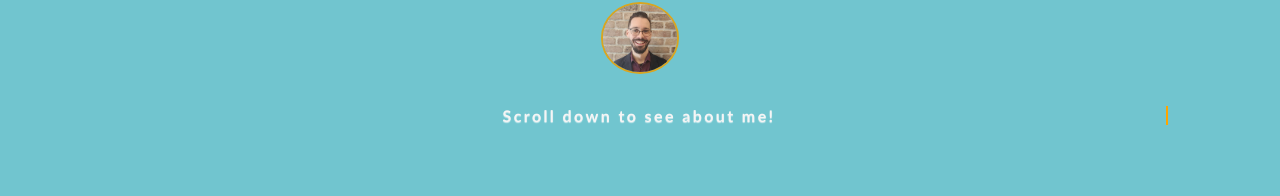
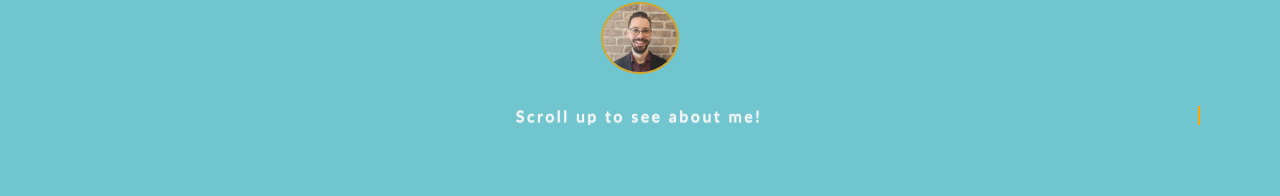
Before and after one commit to AustinCroucher247/portfolio-qr, a React (Create React App) app: page /nonInteractive in a window 1280 px wide. Shown: the part 260-456 px from the top of the page. Built offline with nearby package versions, Linux system fonts and the light colour scheme; a web font is replaced by a local one.

Commit message:
added redirect

```diff
--- a/src/components/landingPage/landingPage.scss
+++ b/src/components/landingPage/landingPage.scss
@@ -7,6 +7,9 @@
 body {
     padding: 00;
     margin: 0;
+    height: 100vh;
+    overflow-y: scroll;
+    scroll-snap-type: y mandatory;
 }
 
 .landing--top {
--- a/src/components/nonInteractive/nonInteractive.jsx
+++ b/src/components/nonInteractive/nonInteractive.jsx
@@ -27,7 +27,7 @@ function NonInteractive() {
                     <div className='profile--container'>
                         <img className='profilePic' src={profilePic} alt="" />
                     </div>
-                    <h1 className='landing-page-text--scroll'>Scroll down to see about me!</h1>
+                    <h1 className='landing-page-text--scroll'>Scroll up to see about me!</h1>
                 </div>
             </div>
             <section className='aboutMe'>
--- a/src/components/nonInteractive/nonInteractive.scss
+++ b/src/components/nonInteractive/nonInteractive.scss
@@ -131,22 +131,10 @@
         hide-caret 0.1s forwards 0.5s;
 }
 
-.background--img--non {
-    position: fixed;
-    background-image: url('../../assets-portfolio-qr/flappyBack.jpg');
+.background--img--non,
+.aboutMe {
+    /* These are the children that will be snapped */
+    scroll-snap-align: start;
+    height: 100vh;
     width: 100%;
-    height: 100vh;
-    background-size: cover;
-    overflow: hidden;
-    background-position: center;
-    opacity: 1;
-    transition: opacity 0.5s ease-in-out;
 }
-
-.aboutMe {
-    position: absolute;
-    top: 100vh;
-    /* Initially positioned outside the viewport */
-    width: 100%;
-    /* rest of your styles... */
-}
```
Also changed, not shown: 1 other file (tests, documents, lock files or other folders).
